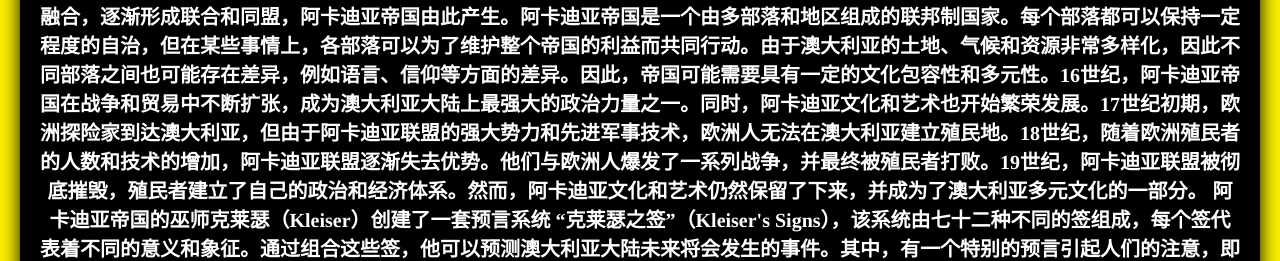
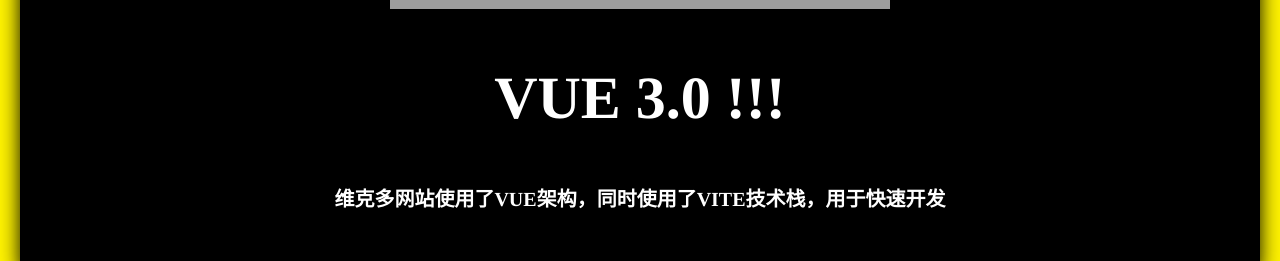
Before and after one commit to MCheping8108/Victor-Website, a Vue app: page / in a window 1280 px wide. Shown: the part 1396-1657 px from the top of the page. Built offline with nearby package versions, Linux system fonts and the light colour scheme; grey boxes are pictures that could not be loaded; a web font is replaced by a local one.

Commit message:
VUE 3.0 !!!

```diff
--- a/src/views/HomeView.vue
+++ b/src/views/HomeView.vue
@@ -3,6 +3,14 @@
 </script>
 
 <template>
+
+<div class="introduce">
+      <div class="title-text">
+            <h1><img src="https://avatars.githubusercontent.com/u/6128107?s=200&v=4" alt="" style="width: 500px; height: 500px"></h1>
+            <h1>VUE 3.0 !!!</h1>
+      </div>
+      <p class="introduce-text">维克多网站使用了VUE架构，同时使用了VITE技术栈，用于快速开发</p>
+</div>
 
 <div class="introduce">
       <div class="title-text">
```
